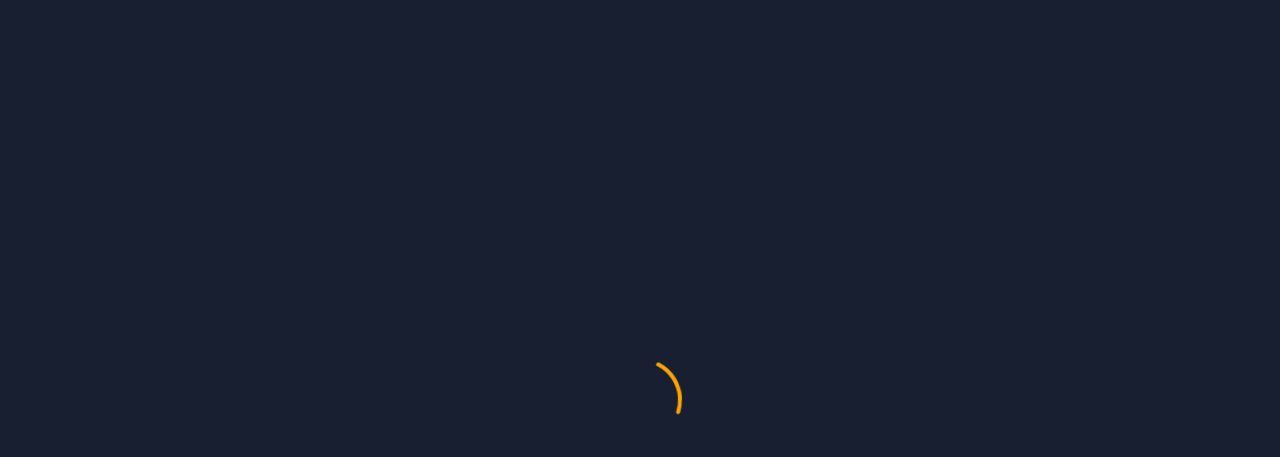
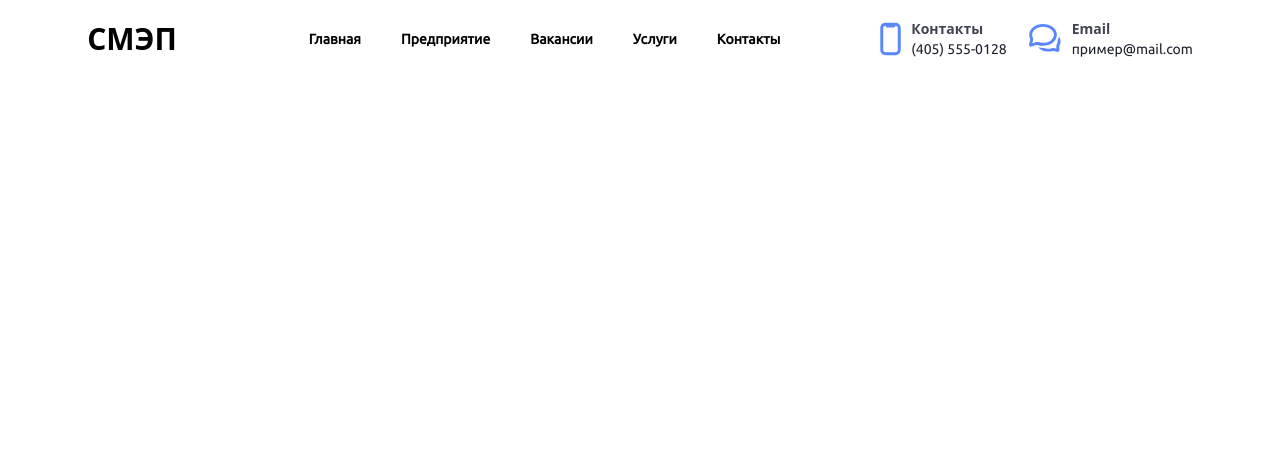
Before and after one commit to vladislavchikkj/test-smep, a plain HTML site: page index.html in a window 1280 px wide. Drawn offline with Linux system fonts and the light colour scheme.

Commit message:
off: loader

```diff
--- a/index.html
+++ b/index.html
@@ -1 +1 @@
-<!doctype html><html lang="ru"><head><meta charset="utf-8"/><link rel="icon" href="/fav.png"/><meta name="viewport" content="width=device-width,initial-scale=1"/><meta name="theme-color" content="#000000"/><meta name="СМЭП" content="Смэп Гродненского Облисполкома"/><link rel="apple-touch-icon" href="/fav.png"/><link rel="manifest" href="/manifest.json"/><title>СМЭП Гродненской области</title><script defer="defer" src="/static/js/main.8fbc56cd.js"></script><link href="/static/css/main.34549ea9.css" rel="stylesheet"></head><body><noscript>You need to enable JavaScript to run this app.</noscript><div id="root"></div></body></html>
+<!doctype html><html lang="ru"><head><meta charset="utf-8"/><link rel="icon" href="/fav.png"/><meta name="viewport" content="width=device-width,initial-scale=1"/><meta name="theme-color" content="#000000"/><meta name="СМЭП" content="Смэп Гродненского Облисполкома"/><link rel="apple-touch-icon" href="/fav.png"/><link rel="manifest" href="/manifest.json"/><title>СМЭП Гродненской области</title><script defer="defer" src="/static/js/main.8c897f00.js"></script><link href="/static/css/main.34549ea9.css" rel="stylesheet"></head><body><noscript>You need to enable JavaScript to run this app.</noscript><div id="root"></div></body></html>
```
Also changed, not shown: asset-manifest.json, 1 other file.
